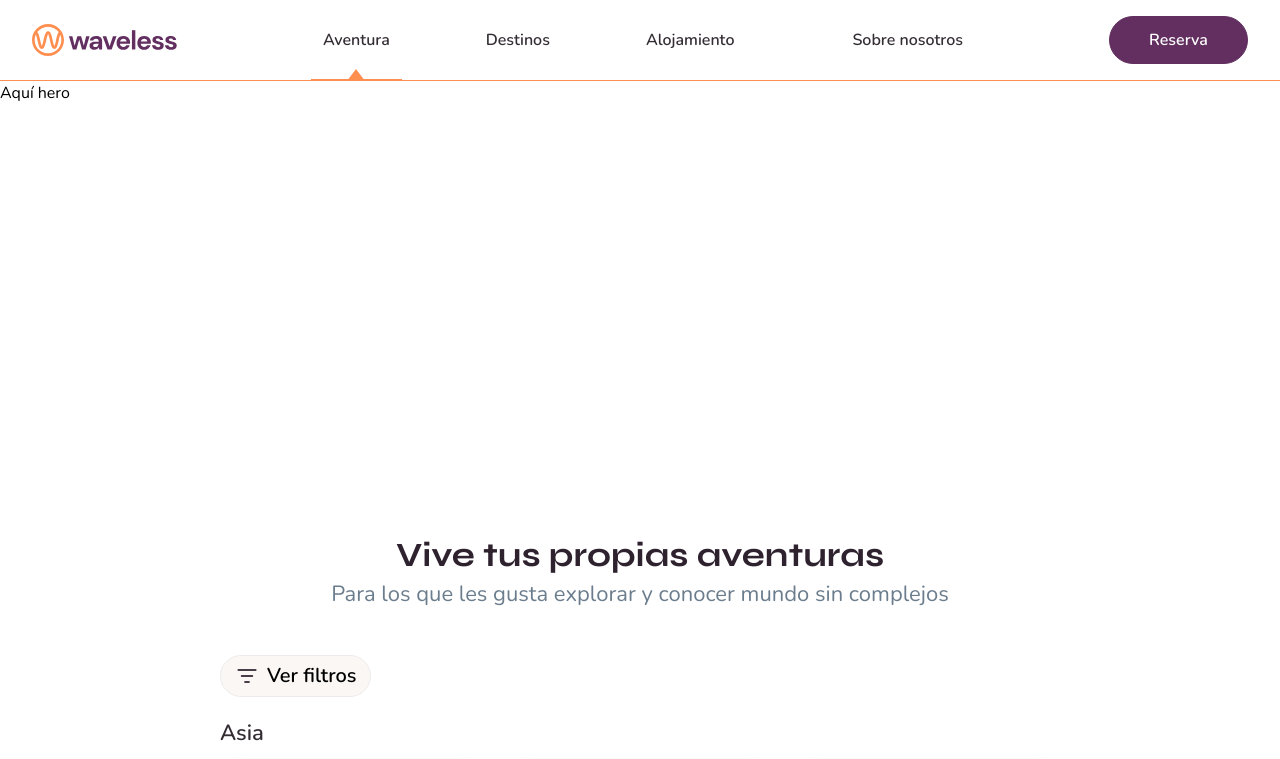
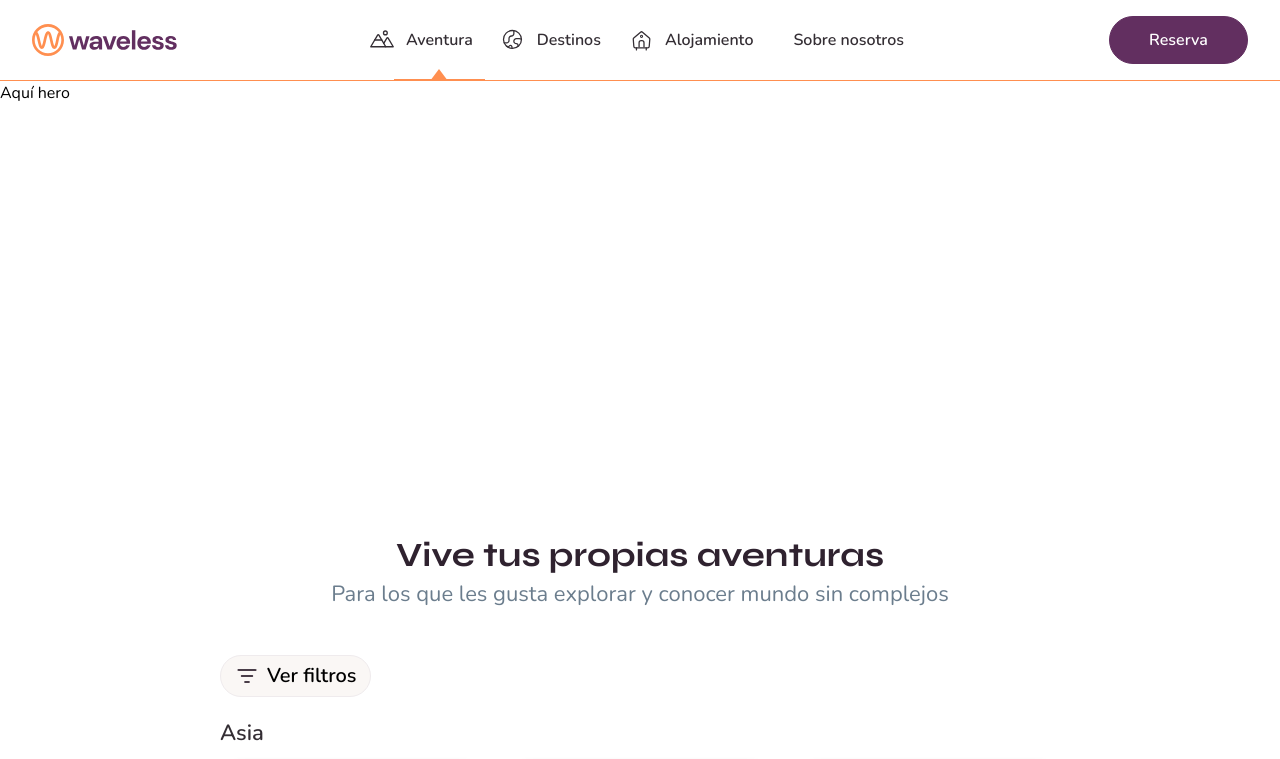
Before and after one commit to Marina-desarrollo/challenge-angular, an Angular app in the folder frontend/: page / in a window 1280 px wide. Shown: the top 759 px of the page. Built offline with nearby package versions, Linux system fonts and the light colour scheme.

Commit message:
fix: fix icons and spacing styles on navbar

```diff
--- a/frontend/src/app/features/navbar/navbar.html
+++ b/frontend/src/app/features/navbar/navbar.html
@@ -5,12 +5,21 @@
 
   <ul class="navbar__menu">
     <li class="navbar__menu-item">
+      <span class="navbar__menu-category-icon">
+        <img src="icons/icon-aventura.svg" alt="" />
+      </span>
       <a href="#" class="navbar__menu-link navbar__menu-link--active">Aventura</a>
     </li>
     <li class="navbar__menu-item">
+      <span class="navbar__menu-category-icon">
+        <img src="icons/icon-destinos.svg" alt="" />
+      </span>
       <a href="#" class="navbar__menu-link">Destinos</a>
     </li>
     <li class="navbar__menu-item">
+      <span class="navbar__menu-category-icon">
+        <img src="icons/icon-alojamiento.svg" alt="" />
+      </span>
       <a href="#" class="navbar__menu-link">Alojamiento</a>
     </li>
     <li class="navbar__menu-item navbar__menu-item--separated">
--- a/frontend/src/app/features/navbar/navbar.scss
+++ b/frontend/src/app/features/navbar/navbar.scss
@@ -141,14 +141,25 @@
         @include respond-to('tablet-lg') {
             display: flex;
             flex-direction: row;
+            justify-content: center;
+            gap: rem(16);
+        }
+
+        @include respond-to('desktop') {
             gap: rem(72);
-            justify-content: center;
         }
     }
 
     &__menu-item {
+        display: flex;
+        align-items: center;
+
         &--separated {
             margin-left: rem(22);
+
+            @include respond-to('tablet-lg') {
+                margin-left: 0;
+            }
         }
     }
 
```
